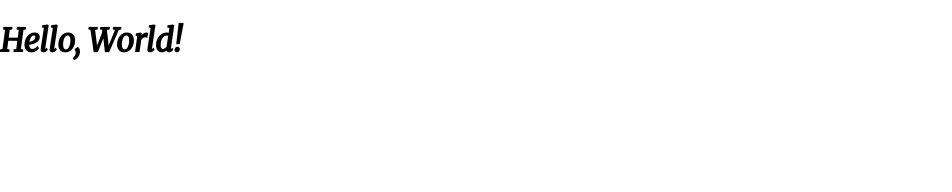
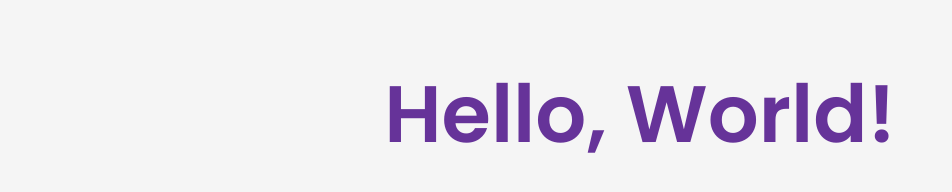
Before and after one commit to beerwithstraw/JavaScript-Projects, a plain HTML site: page base code/index.html in a window 1280 px wide. Shown: the whole page, without its empty margins (0-952 px from the left). Drawn offline with Linux system fonts and the light colour scheme; files that its build step writes are made by us from their sources.

Commit message:
Update base code

```diff
--- a/base code/style.css
+++ b/ToDoList/style.css
@@ -1,10 +1,19 @@
-@import url('https://fonts.googleapis.com/css2?family=Merriweather:ital@1&display=swap');
+@import url("https://fonts.googleapis.com/css2?family=Poppins:wght@200;400;600&display=swap");
 
 * {
     box-sizing: border-box;
 }
 
 body {
-    font-family: "Merriweather", sans-serif;
+    background-color: #f5f5f5;
+    font-family: "Poppins", sans-serif;
     margin: 0;
 }
+
+h1 {
+    text-align: center;
+    color: rebeccapurple;
+    font-size: 5rem;
+    justify-content: center;
+    flex-direction: column;
+}
```
Also changed, not shown: QuickNotes/style.css (+5 -5 lines), ToDoList/index.html (added, +14 -0 lines), ToDoList/script.js (added).
